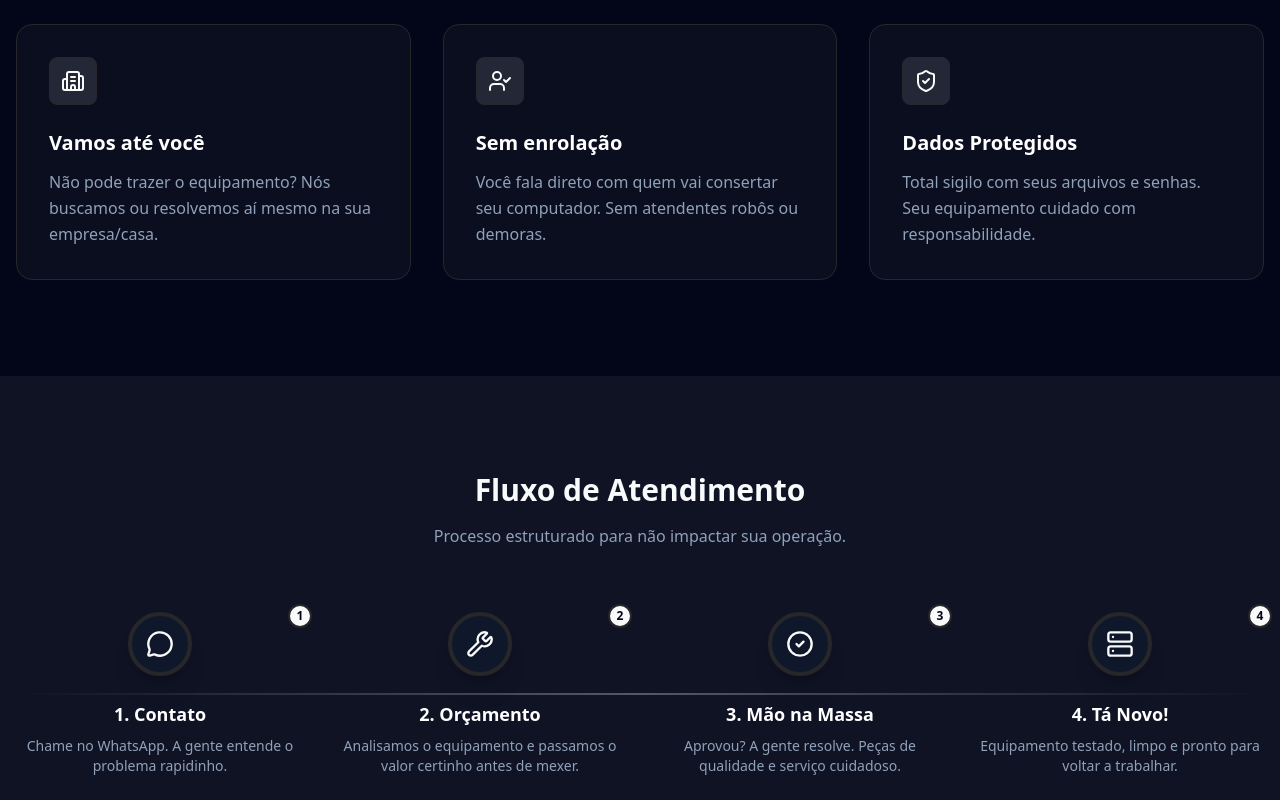
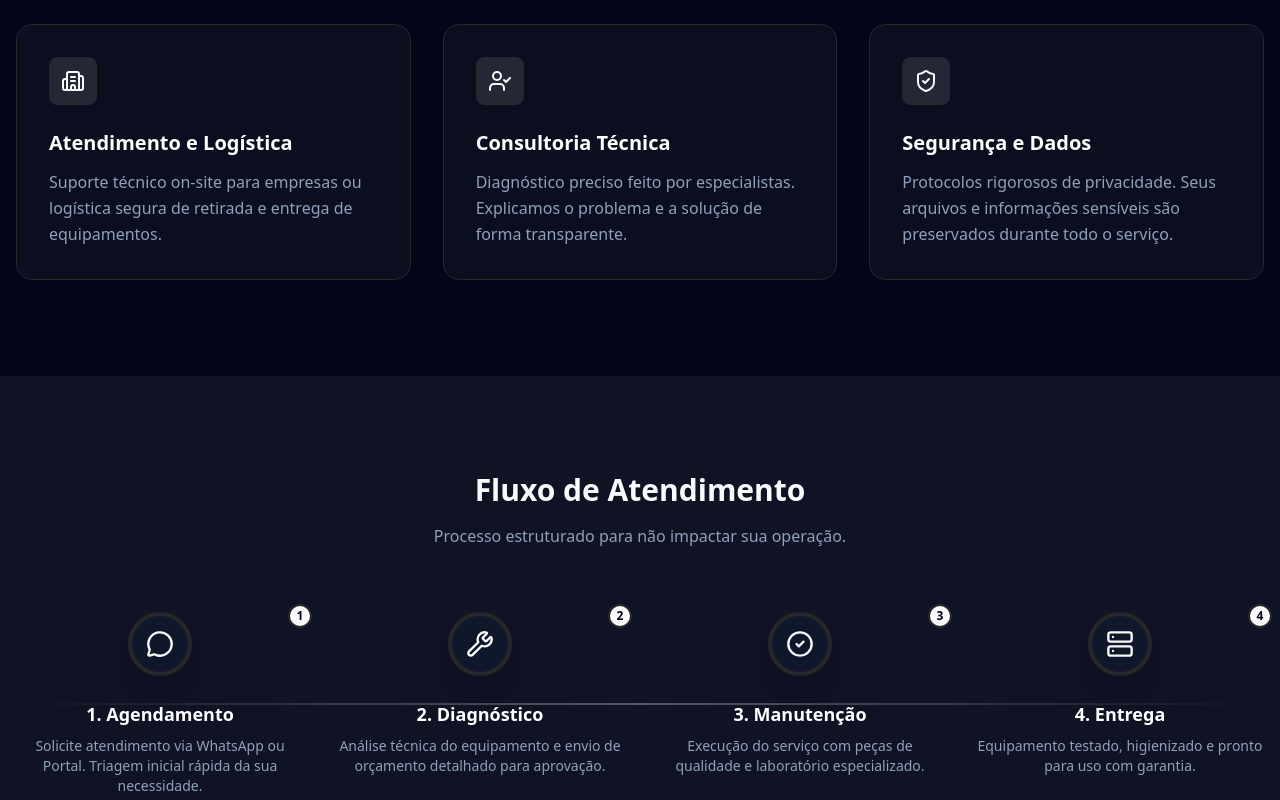
Before and after one commit to wheslancardoso/wtechprot, a Next.js app: page / in a window 1280 px wide. Shown: the part 4680-5480 px from the top of the page. Built offline with nearby package versions, Linux system fonts and the light colour scheme; no server answers.

Commit message:
fix: ajuste de tom de voz para profissional e tecnico (remocao de girias e excesso de informalidade)

```diff
--- a/src/app/page.tsx
+++ b/src/app/page.tsx
@@ -512,18 +512,18 @@ j=d.createElement(s),dl=l!='dataLayer'?'&l='+l:'';j.async=true;j.src=
               {[
                 {
                   icon: Building2,
-                  title: 'Vamos até você',
-                  desc: 'Não pode trazer o equipamento? Nós buscamos ou resolvemos aí mesmo na sua empresa/casa.'
+                  title: 'Atendimento e Logística',
+                  desc: 'Suporte técnico on-site para empresas ou logística segura de retirada e entrega de equipamentos.'
                 },
                 {
                   icon: UserCheck,
-                  title: 'Sem enrolação',
-                  desc: 'Você fala direto com quem vai consertar seu computador. Sem atendentes robôs ou demoras.'
+                  title: 'Consultoria Técnica',
+                  desc: 'Diagnóstico preciso feito por especialistas. Explicamos o problema e a solução de forma transparente.'
                 },
                 {
                   icon: ShieldCheck,
-                  title: 'Dados Protegidos',
-                  desc: 'Total sigilo com seus arquivos e senhas. Seu equipamento cuidado com responsabilidade.'
+                  title: 'Segurança e Dados',
+                  desc: 'Protocolos rigorosos de privacidade. Seus arquivos e informações sensíveis são preservados durante todo o serviço.'
                 }
               ].map((item, i) => (
                 <div key={i} className="group p-8 rounded-2xl bg-white/[0.03] border border-white/5 hover:border-primary/50 hover:bg-white/[0.08] transition-all duration-300 hover:-translate-y-2 hover:shadow-2xl hover:shadow-primary/10">
@@ -555,10 +555,10 @@ j=d.createElement(s),dl=l!='dataLayer'?'&l='+l:'';j.async=true;j.src=
               <div className="hidden md:block absolute top-1/2 left-0 w-full h-0.5 bg-gradient-to-r from-transparent via-primary/30 to-transparent -translate-y-1/2" />
 
               {[
-                { icon: MessageCircle, title: '1. Contato', desc: 'Chame no WhatsApp. A gente entende o problema rapidinho.' },
-                { icon: Wrench, title: '2. Orçamento', desc: 'Analisamos o equipamento e passamos o valor certinho antes de mexer.' },
-                { icon: CheckCircle2, title: '3. Mão na Massa', desc: 'Aprovou? A gente resolve. Peças de qualidade e serviço cuidadoso.' },
-                { icon: Server, title: '4. Tá Novo!', desc: 'Equipamento testado, limpo e pronto para voltar a trabalhar.' },
+                { icon: MessageCircle, title: '1. Agendamento', desc: 'Solicite atendimento via WhatsApp ou Portal. Triagem inicial rápida da sua necessidade.' },
+                { icon: Wrench, title: '2. Diagnóstico', desc: 'Análise técnica do equipamento e envio de orçamento detalhado para aprovação.' },
+                { icon: CheckCircle2, title: '3. Manutenção', desc: 'Execução do serviço com peças de qualidade e laboratório especializado.' },
+                { icon: Server, title: '4. Entrega', desc: 'Equipamento testado, higienizado e pronto para uso com garantia.' },
               ].map((step, i) => (
                 <div key={i} className="relative z-10 text-center group">
                   <div className="w-16 h-16 mx-auto rounded-full bg-slate-900 border-4 border-slate-950 flex items-center justify-center mb-6 shadow-xl group-hover:border-primary/50 group-hover:scale-110 group-hover:shadow-primary/20 transition-all duration-300">
@@ -593,7 +593,7 @@ j=d.createElement(s),dl=l!='dataLayer'?'&l='+l:'';j.async=true;j.src=
                 </summary>
                 <div className="px-6 pb-6 pt-2 text-slate-400 leading-relaxed border-t border-white/5 animate-in slide-in-from-top-2 fade-in duration-300">
                   <p>
-                    Sim! Atendemos em toda Goiânia e região. Se for algo simples, resolvemos aí. Se for complexo, levamos para o laboratório e devolvemos pronto.
+                    Sim. Atendemos presencialmente em toda a região metropolitana. Para serviços complexos de laboratório, oferecemos logística de retirada e devolução.
                   </p>
                 </div>
               </details>
@@ -607,7 +607,7 @@ j=d.createElement(s),dl=l!='dataLayer'?'&l='+l:'';j.async=true;j.src=
                 </summary>
                 <div className="px-6 pb-6 pt-2 text-slate-400 leading-relaxed border-t border-white/5 animate-in slide-in-from-top-2 fade-in duration-300">
                   <p>
-                    Com certeza! Você compra as peças (Placa de vídeo, processador, etc) e nós montamos tudo profissionalmente. Organizamos os cabos e deixamos o PC "voando".
+                    Sim. Realizamos a montagem técnica profissional com seus componentes ("Bring Your Own Parts"), incluindo organização de cabos e configuração de BIOS para máxima performance.
                   </p>
                 </div>
               </details>
@@ -621,7 +621,7 @@ j=d.createElement(s),dl=l!='dataLayer'?'&l='+l:'';j.async=true;j.src=
                 </summary>
                 <div className="px-6 pb-6 pt-2 text-slate-400 leading-relaxed border-t border-white/5 animate-in slide-in-from-top-2 fade-in duration-300">
                   <p>
-                    Garantia de <b>90 dias</b> em qualquer serviço. Se der problema (o que é raro), a gente resolve na hora.
+                    Todos os serviços contam com garantia legal de <b>90 dias</b>. Emitimos laudo técnico e nota fiscal dos serviços prestados.
                   </p>
                 </div>
               </details>
@@ -635,7 +635,7 @@ j=d.createElement(s),dl=l!='dataLayer'?'&l='+l:'';j.async=true;j.src=
                 </summary>
                 <div className="px-6 pb-6 pt-2 text-slate-400 leading-relaxed border-t border-white/5 animate-in slide-in-from-top-2 fade-in duration-300">
                   <p>
-                    No WhatsApp é de graça! A gente conversa e já te dá uma ideia do que pode ser. Se precisar abrir o equipamento para testes profundos, combinamos tudo antes.
+                    A triagem inicial via WhatsApp é gratuita. Para diagnósticos avançados em laboratório que exijam desmontagem e testes de componentes, pode haver taxa de análise (abonada em caso de aprovação do serviço).
                   </p>
                 </div>
               </details>
```
